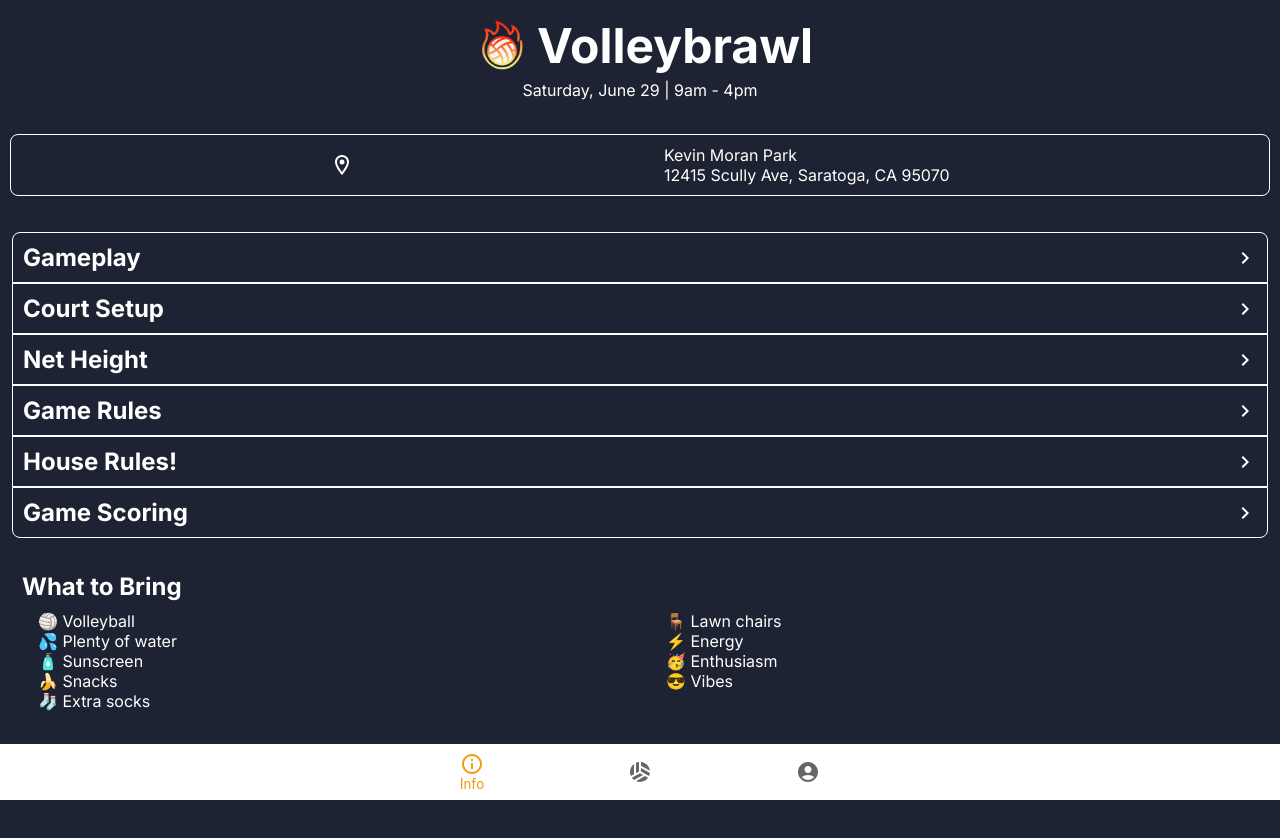
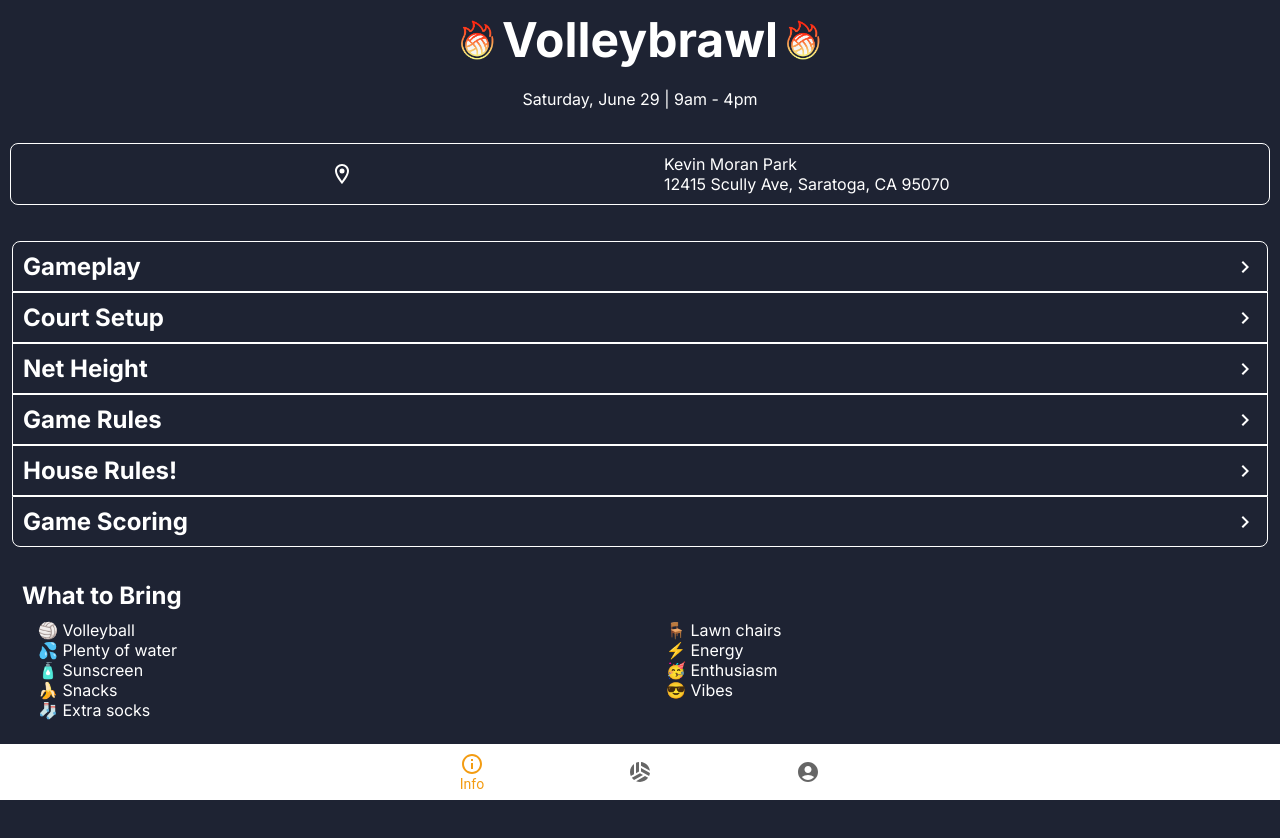
Before and after one commit to ChaseC99/volleybrawl, a Next.js app: page /info in a window 1280 px wide. Shown: the top 838 px of the page. Built offline with nearby package versions, Linux system fonts and the light colour scheme.

Commit message:
Put volleybrawl icons on both side of the title

```diff
--- a/app/info/page.module.css
+++ b/app/info/page.module.css
@@ -3,6 +3,7 @@
     flex-direction: column;
     align-items: center;
     padding: 10px;
+    gap: 20px;
     color: white;
     margin-bottom: 16px;
 }
@@ -14,9 +15,9 @@
 }
 
 .headerLogo {
-    width: 50px;
-    height: 50px;
-    margin: 10px;
+    width: 40px;
+    height: 40px;
+    margin: 5px;
 }
 
 .eventInfo {
--- a/app/info/page.tsx
+++ b/app/info/page.tsx
@@ -9,6 +9,7 @@ export default function Info() {
                 <h1>
                     <img src="/volleybrawl.png" alt="Volleybrawl logo" className={styles.headerLogo} />
                     Volleybrawl
+                    <img src="/volleybrawl.png" alt="Volleybrawl logo" className={styles.headerLogo} />
                 </h1>
                 <p>Saturday, June 29 | 9am - 4pm</p>
             </div>
```
